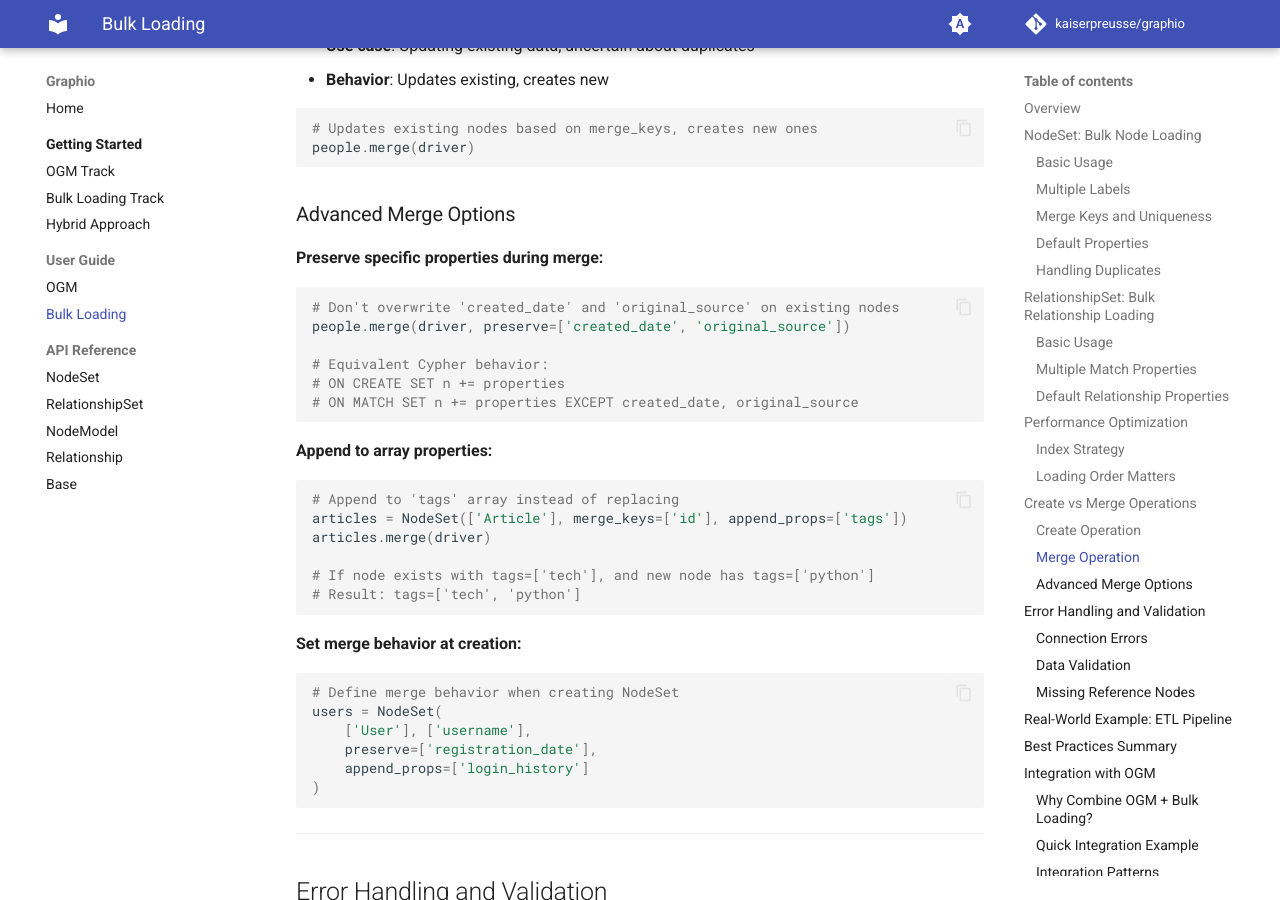
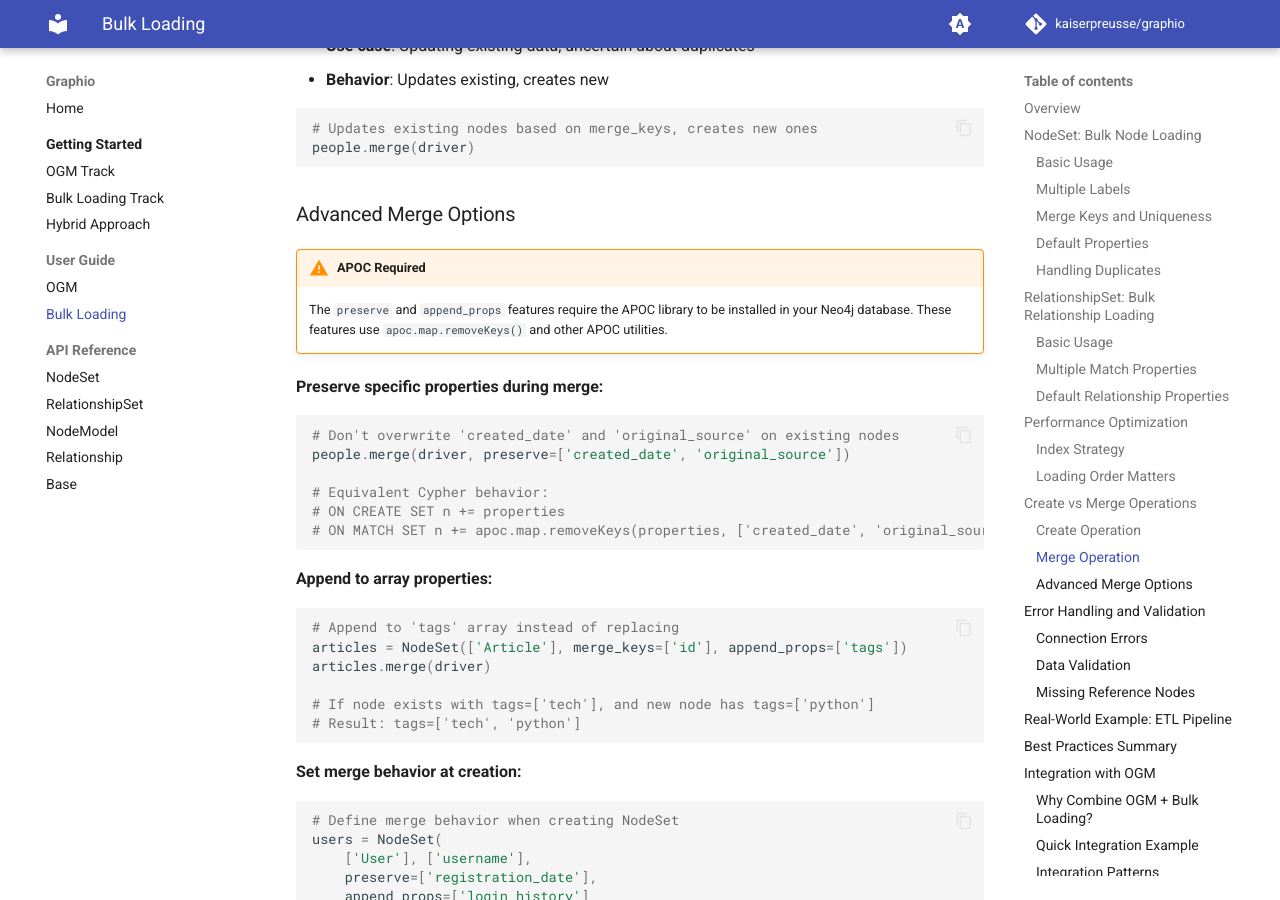
Before and after one commit to kaiserpreusse/graphio, an MkDocs documentation site: the page built from docs/details/bulk.md, in a window 1280 px wide and 900 px high, scrolled down 5912 px. Built offline with MkDocs 1.6.1 and Material for MkDocs 9.7.7, drawn with Linux system fonts in a browser that asks for light colours; comment, search, counter and statistics services are not loaded.

Commit message:
update docs with apoc note

````diff
--- a/docs/details/bulk.md
+++ b/docs/details/bulk.md
@@ -286,6 +286,9 @@ people.merge(driver)
 
 ### Advanced Merge Options
 
+!!! warning "APOC Required"
+    The `preserve` and `append_props` features require the APOC library to be installed in your Neo4j database. These features use `apoc.map.removeKeys()` and other APOC utilities.
+
 **Preserve specific properties during merge:**
 ```python
 # Don't overwrite 'created_date' and 'original_source' on existing nodes
@@ -293,7 +296,7 @@ people.merge(driver, preserve=['created_date', 'original_source'])
 
 # Equivalent Cypher behavior:
 # ON CREATE SET n += properties
-# ON MATCH SET n += properties EXCEPT created_date, original_source
+# ON MATCH SET n += apoc.map.removeKeys(properties, ['created_date', 'original_source'])
 ```
 
 **Append to array properties:**
````
Also changed, not shown: graphio_demo.ipynb (added).
